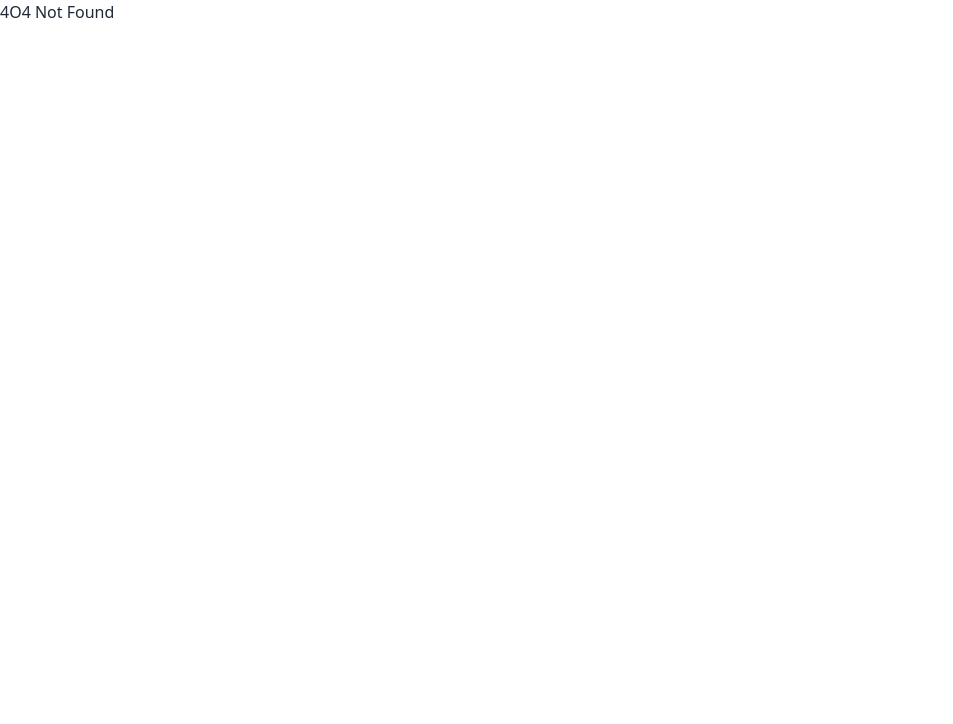
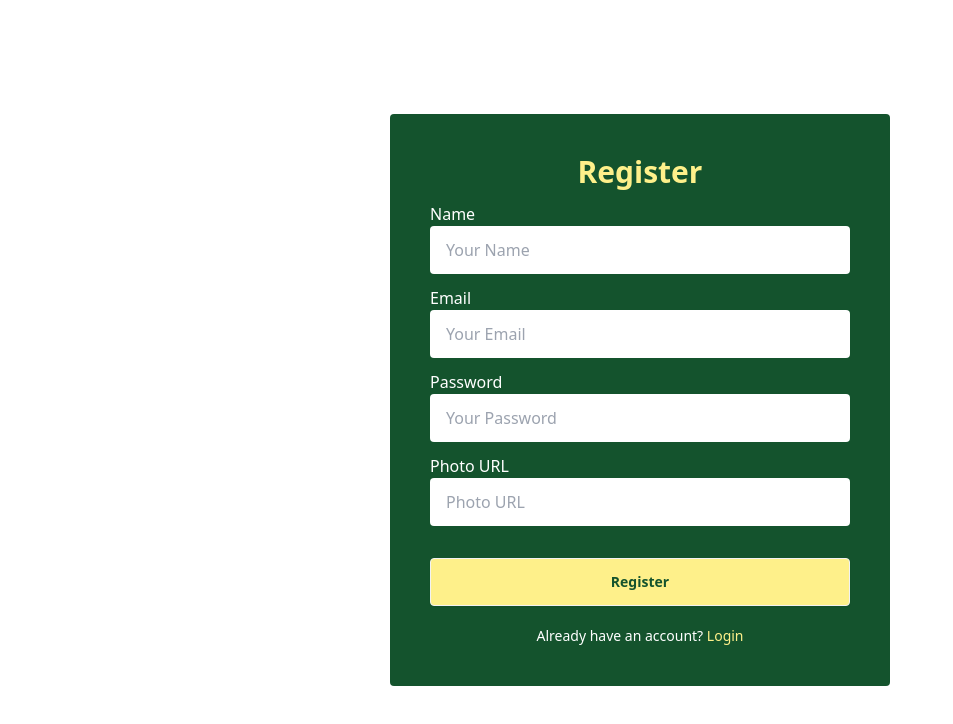
Before and after one commit to liton61/cattle-farm-client, a React (Vite) app: page /register in a window 1280 px wide. Before the commit this address had no page. Shown: the top 724 px of the page, without its empty margins (0-953 px from the left). Built offline with nearby package versions, Linux system fonts and the light colour scheme.

Commit message:
login and register page added

```diff
--- a/package.json
+++ b/package.json
@@ -10,6 +10,7 @@
     "preview": "vite preview"
   },
   "dependencies": {
+    "firebase": "^10.9.0",
     "localforage": "^1.10.0",
     "match-sorter": "^6.3.4",
     "react": "^18.2.0",
--- a/src/Navbar/Navbar.jsx
+++ b/src/Navbar/Navbar.jsx
@@ -1,4 +1,4 @@
-import { NavLink } from 'react-router-dom';
+import { Link, NavLink } from 'react-router-dom';
 import logo from '../assets/logo.png';
 
 const Navbar = () => {
@@ -10,7 +10,7 @@ const Navbar = () => {
                         <svg xmlns="http://www.w3.org/2000/svg" fill="none" viewBox="0 0 24 24" className="inline-block w-5 h-5 stroke-current"><path strokeLinecap="round" strokeLinejoin="round" strokeWidth="2" d="M4 6h16M4 12h16M4 18h16"></path></svg>
 
                     </div>
-                    <ul tabIndex={0} className="menu menu-sm dropdown-content mt-3 z-[1] p-2 shadow bg-green-900 rounded w-52">
+                    <ul tabIndex={0} className="menu menu-sm dropdown-content mt-3 z-[1] p-2 shadow bg-green-900 text-yellow-200 rounded w-52">
                         <li><NavLink
                             to="/"
                             className={({ isActive, isPending }) =>
@@ -54,18 +54,19 @@ const Navbar = () => {
                 </ul>
             </div>
             <div className="navbar-end">
-                <div className="dropdown dropdown-end">
+                <Link to="/login" className="btn rounded-full bg-green-900 text-yellow-200 hover:bg-green-800"><i className="fa-solid fa-user"></i></Link>
+                {/* <div className="dropdown dropdown-end">
                     <div tabIndex={0} role="button" className="btn btn-ghost btn-circle avatar">
                         <div className="w-10 rounded-full">
                             <img alt="Tailwind CSS Navbar component" src="https://daisyui.com/images/stock/photo-1534528741775-53994a69daeb.jpg" />
                         </div>
                     </div>
-                    <ul tabIndex={0} className="mt-3 z-[1] p-2 shadow menu menu-sm dropdown-content bg-green-900 rounded w-52">
+                    <ul tabIndex={0} className="mt-3 z-[1] p-2 shadow menu menu-sm dropdown-content bg-green-900 text-yellow-200 rounded w-52">
                         <li><a>Profile</a></li>
                         <li><a>Dashboard</a></li>
-                        <li className='text-red-600'><a>SignOut <i className="fa-solid fa-right-from-bracket"></i></a></li>
+                        <li><a>SignOut <i className="fa-solid fa-right-from-bracket"></i></a></li>
                     </ul>
-                </div>
+                </div> */}
             </div>
         </div>
     );
--- /dev/null
+++ b/src/authentication/Provider/AuthProvider.jsx
@@ -0,0 +1,11 @@
+
+
+const AuthProvider = () => {
+    return (
+        <div>
+            <h1></h1>
+        </div>
+    );
+};
+
+export default AuthProvider;
--- /dev/null
+++ b/src/authentication/firebase/firebase.config.js
@@ -0,0 +1,15 @@
+import { initializeApp } from "firebase/app";
+
+// Your web app's Firebase configuration
+const firebaseConfig = {
+  apiKey: "AIzaSyBYENNENst6fS2-HnzGtrfFtNkUWQ7Q__I",
+  authDomain: "cattle-farm-51624.firebaseapp.com",
+  projectId: "cattle-farm-51624",
+  storageBucket: "cattle-farm-51624.appspot.com",
+  messagingSenderId: "997537726440",
+  appId: "1:997537726440:web:122e2a200aff892d82ee5d"
+};
+
+// Initialize Firebase
+const app = initializeApp(firebaseConfig);
+export default app;
--- a/src/components/Search/Search.jsx
+++ b/src/components/Search/Search.jsx
@@ -1,6 +1,6 @@
 const Search = () => {
     return (
-        <div className="lg:w-3/4 mx-auto lg:px-0 px-5">
+        <div className="lg:w-3/4 mx-auto pt-10 lg:px-0 px-5">
             <div className="bg-orange-400 py-10 flex justify-center items-center bg-cover" style={{ backgroundImage: 'url(https://i.ibb.co/Ksm5sRz/bg.jpg)' }}>
                 <div className="join">
                     <input className="input input-bordered focus:outline-none join-item" placeholder="Search Favorite Cattle" />
--- a/src/components/Slider/Slider.jsx
+++ b/src/components/Slider/Slider.jsx
@@ -13,7 +13,7 @@ import banner2 from '../../assets/cow (2).jpg';
 
 const Slider = () => {
     return (
-        <div className='lg:w-3/4 mx-auto py-16 lg:px-0 px-5'>
+        <div className='lg:w-3/4 mx-auto py-6 lg:px-0 px-5'>
             <Swiper
                 slidesPerView={3}
                 spaceBetween={30}
--- /dev/null
+++ b/src/pages/Login/Login.jsx
@@ -0,0 +1,28 @@
+/* eslint-disable react/no-unescaped-entities */
+import { Link } from 'react-router-dom';
+import google from '../../assets/google.png';
+
+const Login = () => {
+    return (
+        <div className='flex items-center justify-center lg:h-screen'>
+            <div className="lg:w-[500px] md:w-[500px] w-full p-10 bg-green-900 rounded">
+                <h1 className='text-center text-3xl font-bold mb-3 text-yellow-200'>Login</h1>
+                <form>
+                    <div className="w-full mb-3">
+                        <label className="font-medium text-white">Email</label>
+                        <input type="text" placeholder="Your Email" className="input input-bordered border-none w-full focus:outline-none rounded" required />
+                    </div>
+                    <div className="w-full mb-3">
+                        <label className="font-medium text-white">Password</label>
+                        <input type="text" placeholder="Your Password" className="input input-bordered border-none w-full focus:outline-none rounded" required />
+                    </div>
+                    <button className="btn bg-yellow-200 w-full font-bold text-green-900 mt-5 hover:bg-yellow-200 rounded">Login</button>
+                    <button className="btn bg-yellow-200 w-full font-bold text-green-900 mt-7 hover:bg-yellow-200 rounded">Google Login <img className='w-8' src={google} alt="" /></button>
+                    <p className='text-center text-sm text-white mt-5'>Don't have an account? <Link to="/register" className='text-yellow-200'>Register</Link></p>
+                </form>
+            </div>
+        </div>
+    );
+};
+
+export default Login;
--- /dev/null
+++ b/src/pages/Register/Register.jsx
@@ -0,0 +1,33 @@
+import { Link } from "react-router-dom";
+
+const Register = () => {
+    return (
+        <div className='flex items-center justify-center lg:h-screen'>
+            <div className="lg:w-[500px] md:w-[500px] w-full p-10 bg-green-900 rounded">
+                <h1 className='text-center text-3xl font-bold mb-3 text-yellow-200'>Register</h1>
+                <form>
+                    <div className="w-full mb-3">
+                        <label className="font-medium text-white">Name</label>
+                        <input type="text" placeholder="Your Name" className="input input-bordered border-none w-full focus:outline-none rounded" required />
+                    </div>
+                    <div className="w-full mb-3">
+                        <label className="font-medium text-white">Email</label>
+                        <input type="text" placeholder="Your Email" className="input input-bordered border-none w-full focus:outline-none rounded" required />
+                    </div>
+                    <div className="w-full mb-3">
+                        <label className="font-medium text-white">Password</label>
+                        <input type="text" placeholder="Your Password" className="input input-bordered border-none w-full focus:outline-none rounded" required />
+                    </div>
+                    <div className="w-full mb-3">
+                        <label className="font-medium text-white">Photo URL</label>
+                        <input type="text" placeholder="Photo URL" className="input input-bordered border-none w-full focus:outline-none rounded" required />
+                    </div>
+                    <button className="btn bg-yellow-200 w-full font-bold text-green-900 mt-5 hover:bg-yellow-200 rounded">Register</button>
+                    <p className='text-center text-sm text-white mt-5'>Already have an account? <Link to="/login" className='text-yellow-200'>Login</Link></p>
+                </form>
+            </div>
+        </div>
+    );
+};
+
+export default Register;
```
Also changed, not shown: src/routes/router.jsx (+13 -3 lines), src/assets/google.png (added), 1 other file (tests, documents, lock files or other folders).
